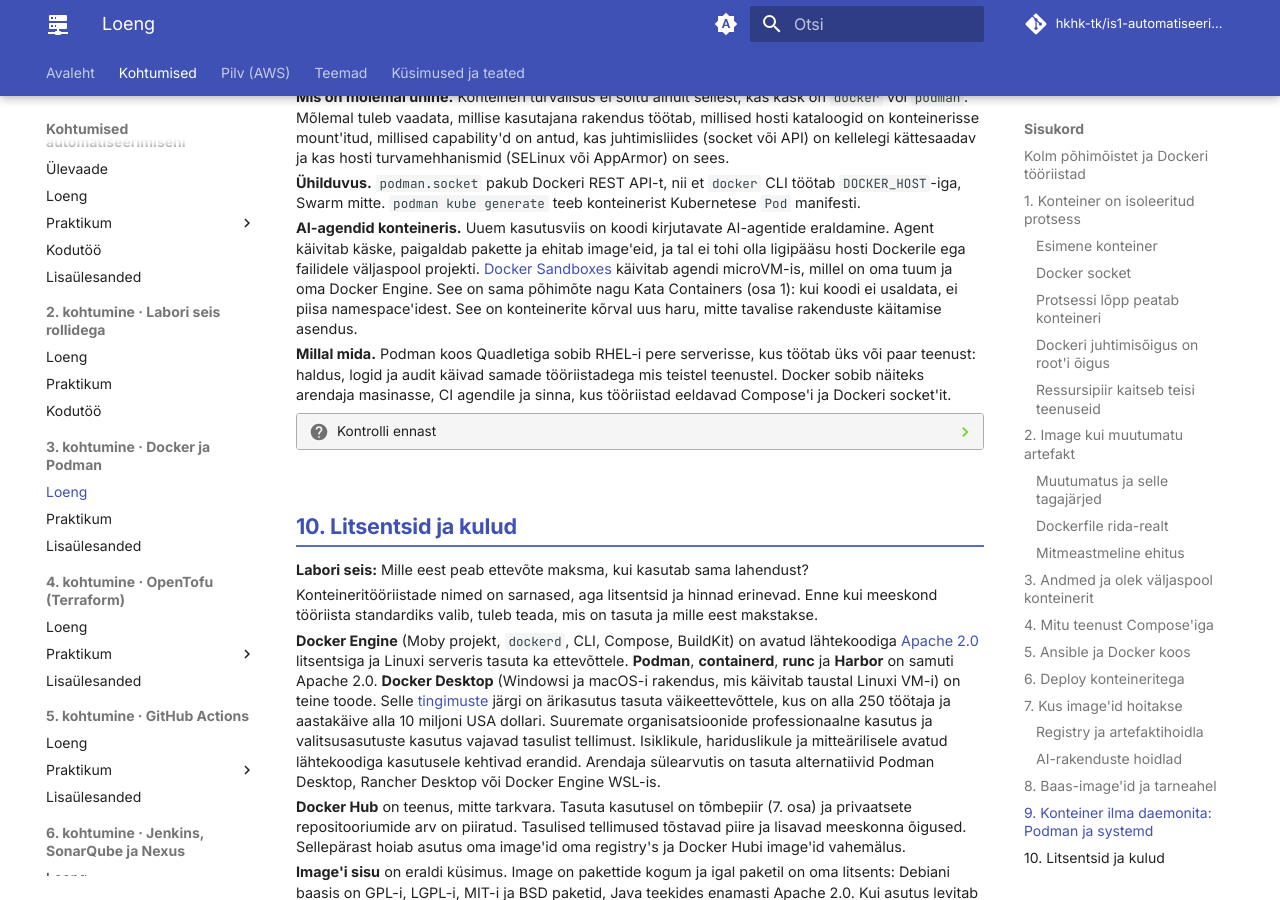
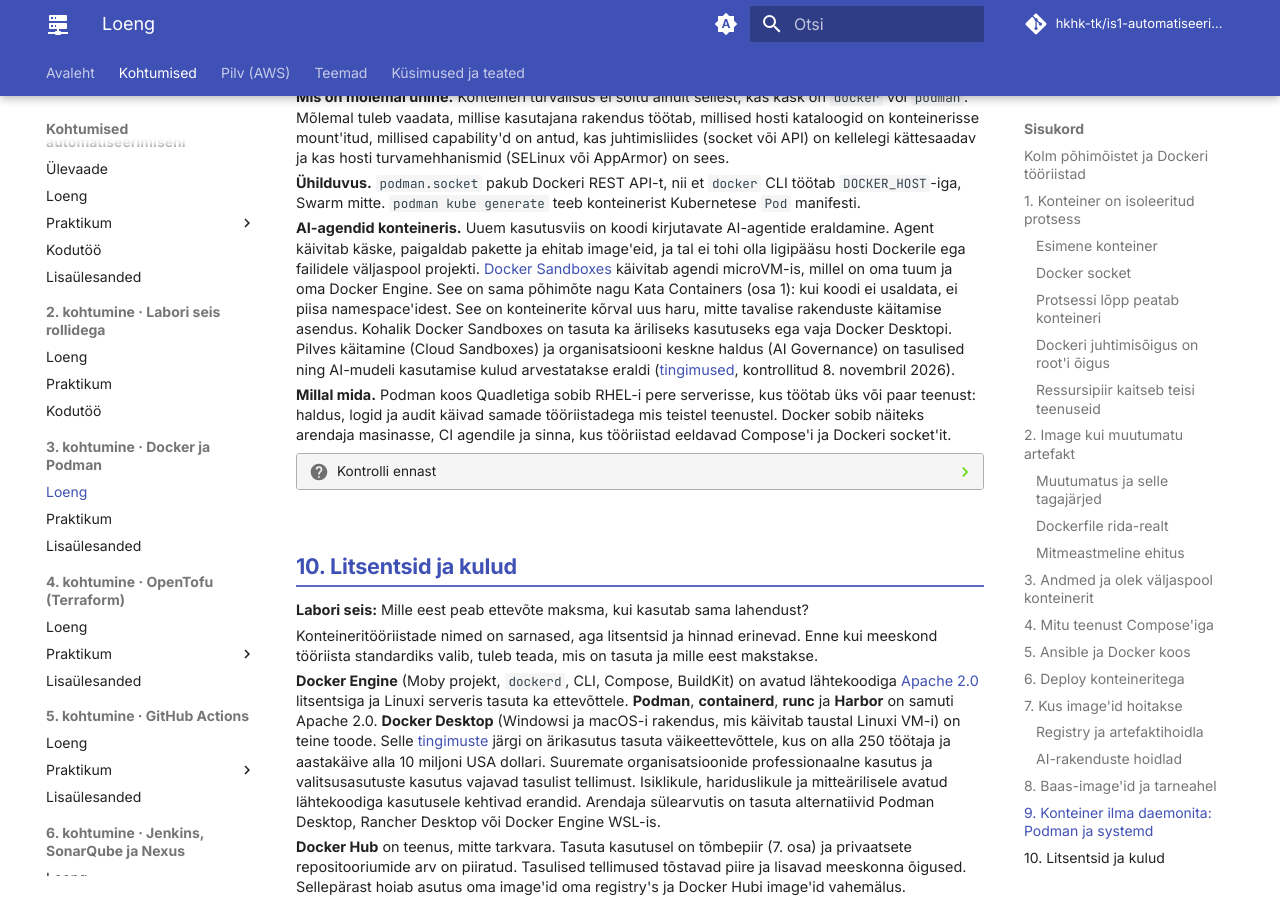
Before and after one commit to hkhk-tk/is1-automatiseerimine, an MkDocs documentation site: the page built from docs/k03/loeng.md, in a window 1280 px wide and 900 px high, scrolled down 19651 px. Built offline with MkDocs 1.6.1 and Material for MkDocs 9.7.7, drawn with Linux system fonts in a browser that asks for light colours; comment, search, counter and statistics services are not loaded.

Commit message:
K3 loeng: Docker Sandboxes tasuta kohalikult, pilv ja AI Governance tasulised (kontrollitud 8.11.2026)

```diff
--- a/docs/k03/loeng.md
+++ b/docs/k03/loeng.md
@@ -766,7 +766,7 @@ Tavakasutaja konteinerid töötavad tema user namespace'is: konteineri UID 0 on
 
 **Ühilduvus.** `podman.socket` pakub Dockeri REST API-t, nii et `docker` CLI töötab `DOCKER_HOST`-iga, Swarm mitte. `podman kube generate` teeb konteinerist Kubernetese `Pod` manifesti.
 
-**AI-agendid konteineris.** Uuem kasutusviis on koodi kirjutavate AI-agentide eraldamine. Agent käivitab käske, paigaldab pakette ja ehitab image'eid, ja tal ei tohi olla ligipääsu hosti Dockerile ega failidele väljaspool projekti. [Docker Sandboxes](https://docs.docker.com/ai/sandboxes/) käivitab agendi microVM-is, millel on oma tuum ja oma Docker Engine. See on sama põhimõte nagu Kata Containers (osa 1): kui koodi ei usaldata, ei piisa namespace'idest. See on konteinerite kõrval uus haru, mitte tavalise rakenduste käitamise asendus.
+**AI-agendid konteineris.** Uuem kasutusviis on koodi kirjutavate AI-agentide eraldamine. Agent käivitab käske, paigaldab pakette ja ehitab image'eid, ja tal ei tohi olla ligipääsu hosti Dockerile ega failidele väljaspool projekti. [Docker Sandboxes](https://docs.docker.com/ai/sandboxes/) käivitab agendi microVM-is, millel on oma tuum ja oma Docker Engine. See on sama põhimõte nagu Kata Containers (osa 1): kui koodi ei usaldata, ei piisa namespace'idest. See on konteinerite kõrval uus haru, mitte tavalise rakenduste käitamise asendus. Kohalik Docker Sandboxes on tasuta ka äriliseks kasutuseks ega vaja Docker Desktopi. Pilves käitamine (Cloud Sandboxes) ja organisatsiooni keskne haldus (AI Governance) on tasulised ning AI-mudeli kasutamise kulud arvestatakse eraldi ([tingimused](https://www.docker.com/products/docker-sandboxes/), kontrollitud 8. novembril 2026).
 
 **Millal mida.** Podman koos Quadletiga sobib RHEL-i pere serverisse, kus töötab üks või paar teenust: haldus, logid ja audit käivad samade tööriistadega mis teistel teenustel. Docker sobib näiteks arendaja masinasse, CI agendile ja sinna, kus tööriistad eeldavad Compose'i ja Dockeri socket'it.
 
@@ -808,6 +808,7 @@ Litsentsi muutus on tarneahela risk samamoodi nagu haavatavus. HashiCorp viis 20
     | ![](assets/logo/trivy.svg){ .logo }Trivy | Apache 2.0 | tasuta |
     | ![](assets/logo/docker.svg){ .logo }Docker Hardened Images | Apache 2.0 (alates 12.2025) | tasuta; paikamise lubadus ja vastavusnõuded tasulised |
     | ![](assets/logo/docker.svg){ .logo }Docker Scout | teenus | tasuta piiratud arvule repositooriumidele, rohkem tasulises tellimuses |
+    | ![](assets/logo/docker.svg){ .logo }Docker Sandboxes | kommertstoode | kohalik kasutus tasuta, ka äriliselt; Cloud Sandboxes ja AI Governance tasulised |
 
 ??? question "Kontrolli ennast"
 
```
